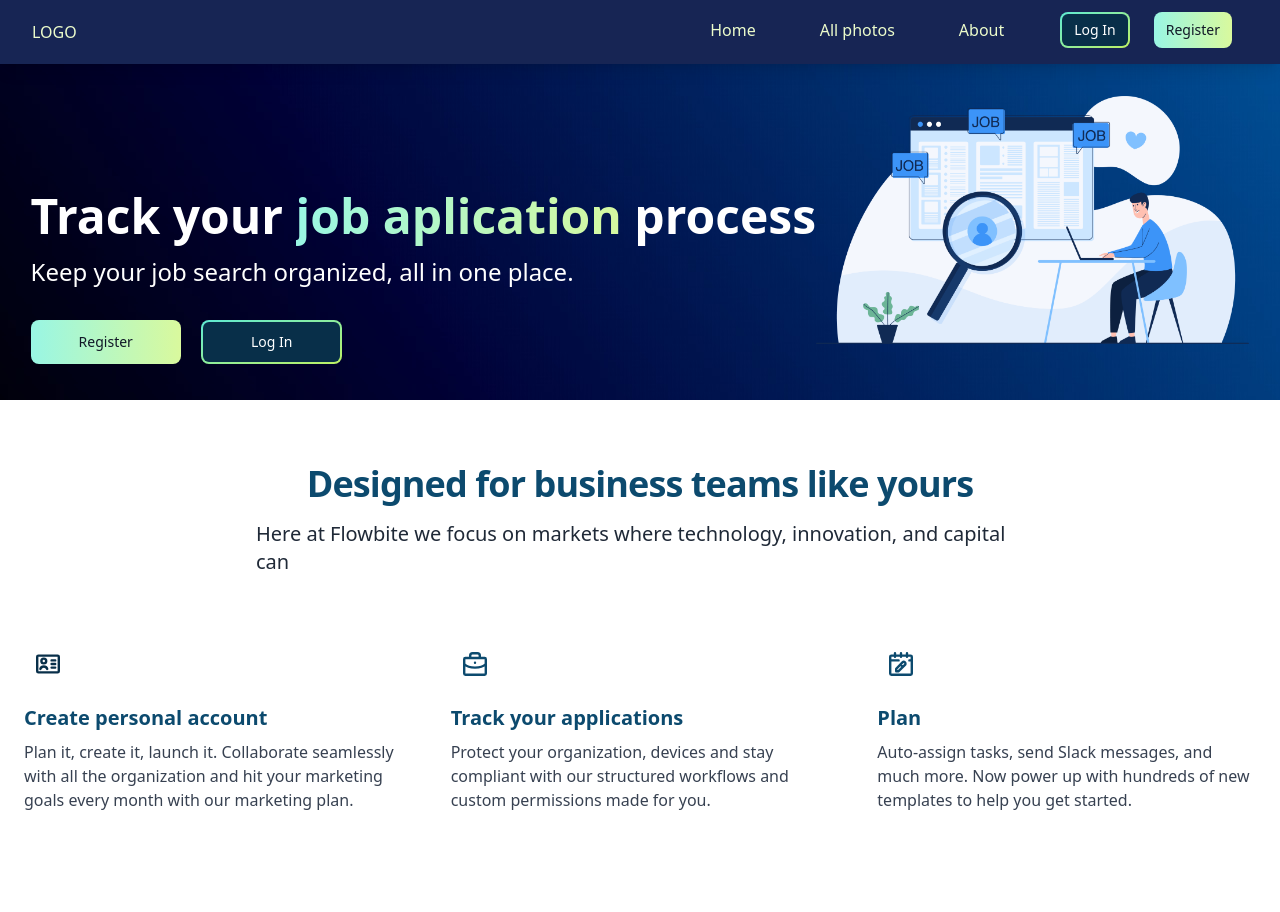
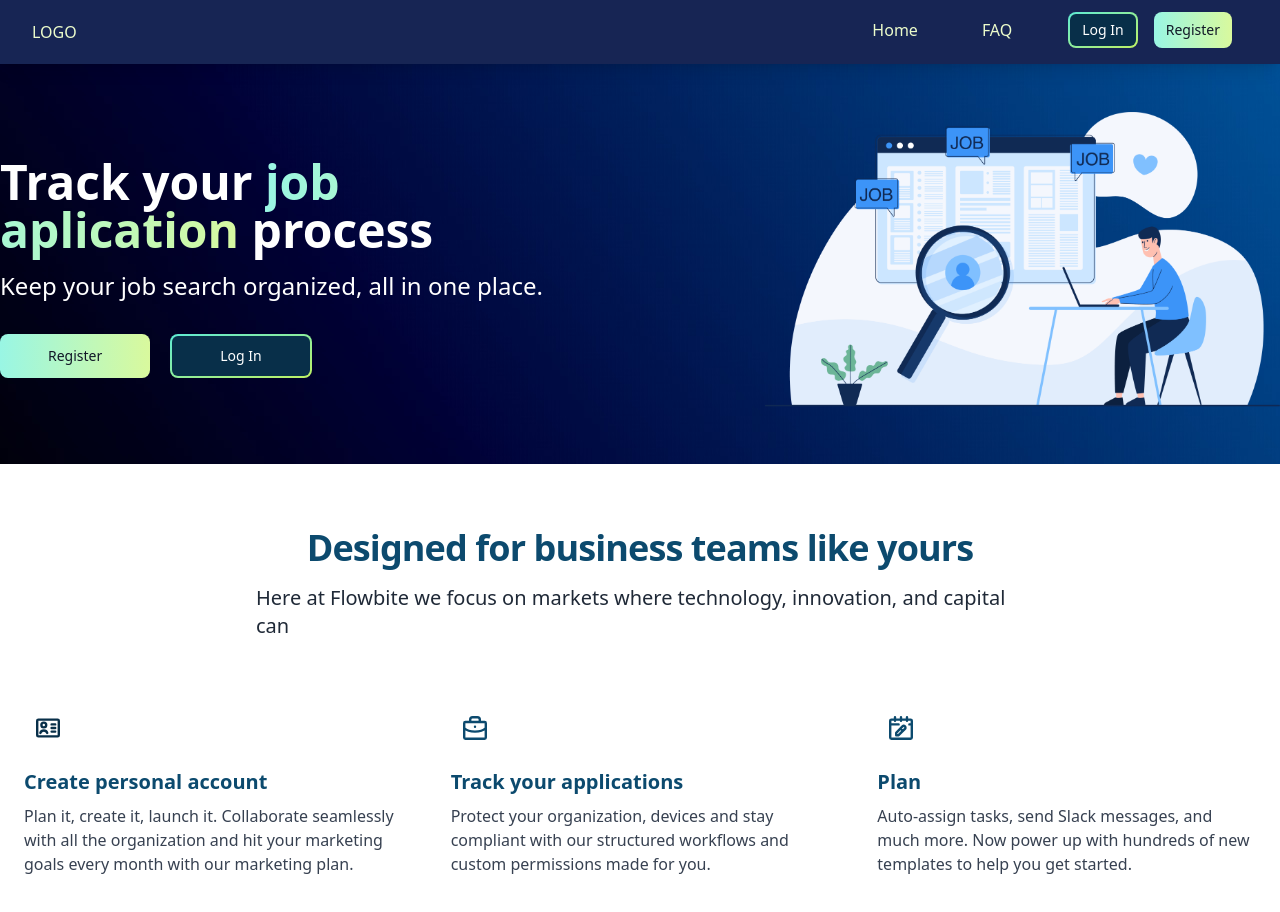
Before and after one commit to lyalex011/JobTrackingApp, a React (Vite) app in the folder Client/: page / in a window 1280 px wide. Shown: the top 912 px of the page. Before the commit the page ends 876 px from the top, so only its background shows below. Built offline with nearby package versions, Linux system fonts and the light colour scheme.

Commit message:
added login and register routes

```diff
--- a/Client/package.json
+++ b/Client/package.json
@@ -12,7 +12,8 @@
   "dependencies": {
     "react": "^18.2.0",
     "react-dom": "^18.2.0",
-    "react-router-dom": "^6.15.0"
+    "react-router-dom": "^6.15.0",
+    "yup": "^1.2.0"
   },
   "devDependencies": {
     "@types/react": "^18.2.15",
--- a/Client/src/App.jsx
+++ b/Client/src/App.jsx
@@ -4,6 +4,8 @@ import Header from './copmonents/Header'
 import './App.css'
 import Hero from './copmonents/Hero'
 import Welcome from './pages/Welcome';
+import Login from './pages/Login';
+import Register from './pages/Register';
 
 function App() {
   const [count, setCount] = useState(0)
@@ -15,6 +17,8 @@ function App() {
         <Header/>
         <Routes>
           <Route path="/" element={<Welcome/>}/>
+          <Route path="/login" element={<Login/>}/>
+          <Route path="/register" element={<Register/>}/>
         </Routes>
       </div>
     </BrowserRouter>
--- a/Client/src/copmonents/Header.jsx
+++ b/Client/src/copmonents/Header.jsx
@@ -63,18 +63,22 @@ function Header() {
                             <li >
                             <Link className="mr-10 text-lime-100 font-medium hover:text-blue-300" to="/" onClick={() => {setNavbar(false)}}>Home</Link>
                             </li>
-                            <li >
-                            <Link className="mr-10 text-lime-100 font-medium hover:text-blue-300" to="/photolibrary" onClick={() => {setNavbar(false)}}>All photos</Link>
+
+                            <li>
+                            <Link className=" font-medium text-lime-100 hover:text-blue-300 mr-8" to="/about" onClick={() => {setNavbar(false)}}>FAQ</Link>
                             </li>
-                            <li>
-                            <Link className=" font-medium text-lime-100 hover:text-blue-300 mr-8" to="/about" onClick={() => {setNavbar(false)}}>About</Link>
-                            </li>
-                            <button className=" relative inline-flex items-center justify-center p-0.5 mb-2  overflow-hidden text-sm font-medium text-white rounded-lg group bg-gradient-to-br from-teal-300 to-lime-300 group-hover:from-teal-300 group-hover:to-lime-300 hover:text-black focus:ring-1 focus:outline-none focus:ring-lime-200 ">
+                            <div>
+                            <Link to="/login" ><button className=" relative inline-flex items-center justify-center p-0.5   overflow-hidden text-sm font-medium text-white rounded-lg group bg-gradient-to-br from-teal-300 to-lime-300 group-hover:from-teal-300 group-hover:to-lime-300 hover:text-black focus:ring-1 focus:outline-none focus:ring-lime-200 ">
                             <span className="relative px-3 py-1.5 transition-all ease-in duration-75 bg-sky-950  rounded-md group-hover:bg-opacity-0">
                             Log In
                             </span>
-                            </button>
-                            <button className="ml-4 text-gray-900 bg-gradient-to-r from-teal-200 to-lime-200 hover:bg-gradient-to-l hover:from-teal-200 hover:to-lime-200 focus:ring-1 focus:outline-none focus:ring-lime-200  font-medium rounded-lg text-sm px-3 py-2 text-center ">Register</button>
+                            </button></Link>
+                            <Link to="/register" ><button className="ml-4 text-gray-900 bg-gradient-to-r from-teal-200 to-lime-200 hover:bg-gradient-to-l hover:from-teal-200 hover:to-lime-200 focus:ring-1 focus:outline-none focus:ring-lime-200  font-medium rounded-lg text-sm px-3 py-2 text-center ">Register</button></Link>
+                            </div>
+
+
+
+
 
 
                         </ul>
--- a/Client/src/copmonents/Hero.jsx
+++ b/Client/src/copmonents/Hero.jsx
@@ -5,8 +5,8 @@ function Hero() {
     const backgroundImageUrl = '../../public/images/unsplash.jpg'
     return (
         <div className=' block flex-col justify-around h-screen shrink-0' >
-            <div className="flex justify-center flex-row h-2/4 pt-12 pb-12 shrink-0" style={{ backgroundImage: `url(${backgroundImageUrl})` }}>
-            <div className="mt-32">
+            <div className="flex justify-center flex-row h-2/4 pt-12 pb-12 shrink-0 mt-16 " style={{ backgroundImage: `url(${backgroundImageUrl})` }}>
+            <div className="flex flex-col justify-center">
                 <h1 className="my-4 text-3xl md:text-5xl text-white  font-bold leading-tight text-center md:text-left">
             Track your&nbsp;
             <span className="bg-clip-text text-transparent bg-gradient-to-r from-teal-200 to-lime-200">
@@ -27,7 +27,7 @@ function Hero() {
           </div>
 
             </div>
-            <div className="block mt-12  shrink-0" >
+            <div className="block  shrink-0" >
                 <img className="block w-auto h-full hidden lg:block  shrink-0" src="../public/images/herobg.png" alt="" />
             </div>
         </div>
--- a/Client/src/pages/Login.jsx
+++ b/Client/src/pages/Login.jsx
@@ -0,0 +1,9 @@
+function Login() {
+    return (
+        <div>
+            Login Page
+        </div>
+     );
+}
+
+export default Login;
--- a/Client/src/pages/Register.jsx
+++ b/Client/src/pages/Register.jsx
@@ -0,0 +1,9 @@
+function Register() {
+    return (
+        <div>
+            Register Page
+        </div>
+     );
+}
+
+export default Register;
```
Also changed, not shown: 1 other file (tests, documents, lock files or other folders).
